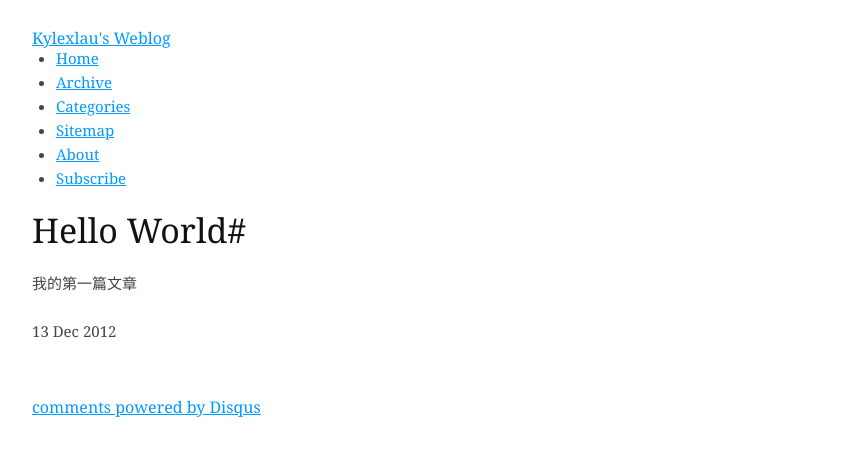
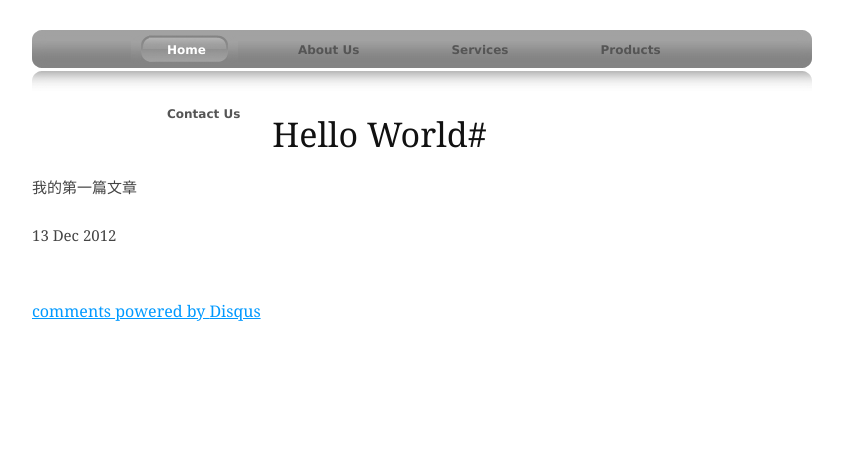
Before and after one commit to jjcat/jjcat.github.io, a Jekyll site: the page built from _posts/2012-12-13-hello-world.md, in a window 1280 px wide. Shown: the top 456 px of the page, without its empty margins (272-1115 px from the left). Built offline with Jekyll 4.4.1, drawn with Linux system fonts in a browser that asks for light colours; Markdown is read by kramdown in place of the engine named in the settings; comment, search, counter and statistics services are not loaded.

Commit message:
add navigation bar

```diff
--- /dev/null
+++ b/_includes/rhm1.html
@@ -0,0 +1,23 @@
+<!DOCTYPE html PUBLIC "-//W3C//DTD XHTML 1.0 Transitional//EN" "http://www.w3.org/TR/xhtml1/DTD/xhtml1-transitional.dtd">
+<html xmlns="http://www.w3.org/1999/xhtml">
+<head>
+<meta http-equiv="Content-Type" content="text/html; charset=iso-8859-1" />
+<title>13 Styles Greyscale Gloss Menu</title>
+<link href="rhm1.css" rel="stylesheet" type="text/css" media="screen" />
+</head>
+<body>
+<div class="rhm1">
+<div class="rhm1-right"></div>
+<div class="rhm1-left"></div>
+<div class="rhm1-bg">
+<ul>
+	<li class="current"><a href="#"><span>Home</span></a></li>
+	<li><a href="#"><span>About Us</span></a></li>
+	<li><a href="#"><span>Services</span></a></li>
+	<li><a href="#"><span>Products</span></a></li>
+	<li><a href="#"><span>Contact Us</span></a></li>
+</ul>
+</div>
+</div>
+</body>
+</html>
--- a/_layouts/default.html
+++ b/_layouts/default.html
@@ -4,12 +4,12 @@
 <meta http-equiv="content-type" content="text/html; charset=utf-8" />
 	<style type="text/css" media="screen">
 		@import url( http://www.jjcat.me/css/style.css );
-		@import url( http://www.jjcat.me/css/nav.css );
+		@import url( http://www.jjcat.me/css/rhm1.css );
 	</style>
 <title>{{ page.title }}</title>
 </head>
 <body>
-{% include header.html %}
+{% include rhm1.html %}
 
 
 {{ content }}
--- /dev/null
+++ b/css/rhm1.css
@@ -0,0 +1,65 @@
+/* CSS Document */
+.rhm1{
+	width:780px;
+	height:64px;
+	margin:0 auto;
+	background:url(images/rhm1_bg.gif) repeat-x;
+}
+.rhm1-left{
+	background:url(images/rhm1_l.gif) no-repeat;
+	width:15px;
+	height:64px;
+	float:left;
+}
+.rhm1-right{
+	background:url(images/rhm1_r.gif) no-repeat;
+	width:15px;
+	height:64px;
+	float:right;
+}
+.rhm1-bg{
+	background:url(images/rhm1_bg.gif) repeat-x;
+	height:64px;
+}
+.rhm1-bg ul{
+	list-style:none;
+	margin:0 auto;
+}
+.rhm1-bg li{
+	float:left;
+	list-style:none;
+}
+.rhm1-bg li a{
+	float:left;
+	display:block;
+	color:#555;
+	text-decoration:none;
+	font:12px 'Lucida Sans', sans-serif;
+	font-weight:bold;
+	padding:0 0 0 18px;
+	height:64px;
+	line-height:40px;
+	text-align:center;
+	cursor:pointer;
+}
+.rhm1-bg li a span{
+	float:left;
+	display:block;
+	padding:0 32px 0 18px;
+}
+.rhm1-bg li.current a{
+	color:#fff;
+	background:url(images/rhm1_hover_l.gif) no-repeat left 5px;
+}
+.rhm1-bg li.current a span{
+	color:#fff;
+	background:url(images/rhm1_hover_r.gif) no-repeat right 5px;
+}
+.rhm1-bg li a:hover{
+	color:#fff;
+	background:url(images/rhm1_hover_l.gif) no-repeat left 5px;
+}
+.rhm1-bg li a:hover span{
+	color:#fff;
+	background:url(images/rhm1_hover_r.gif) no-repeat right 5px;
+}
```
Also changed, not shown: css/images/rhm1_bg.gif (added), css/images/rhm1_hover_l.gif (added), css/images/rhm1_hover_l.png (added), css/images/rhm1_hover_r.gif (added), css/images/rhm1_l.gif (added), css/images/rhm1_r.gif (added).
